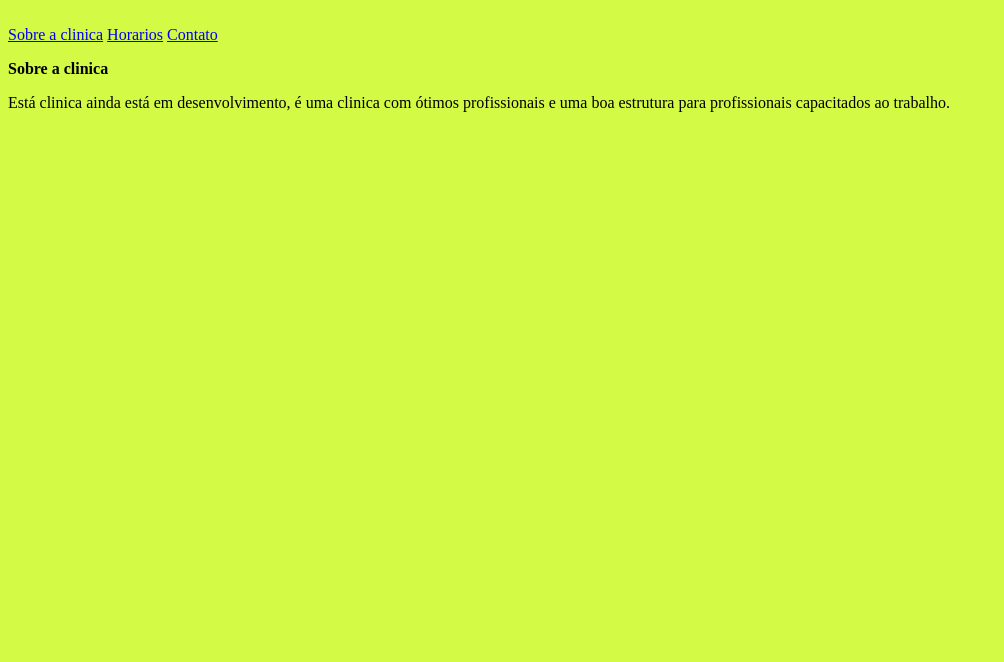
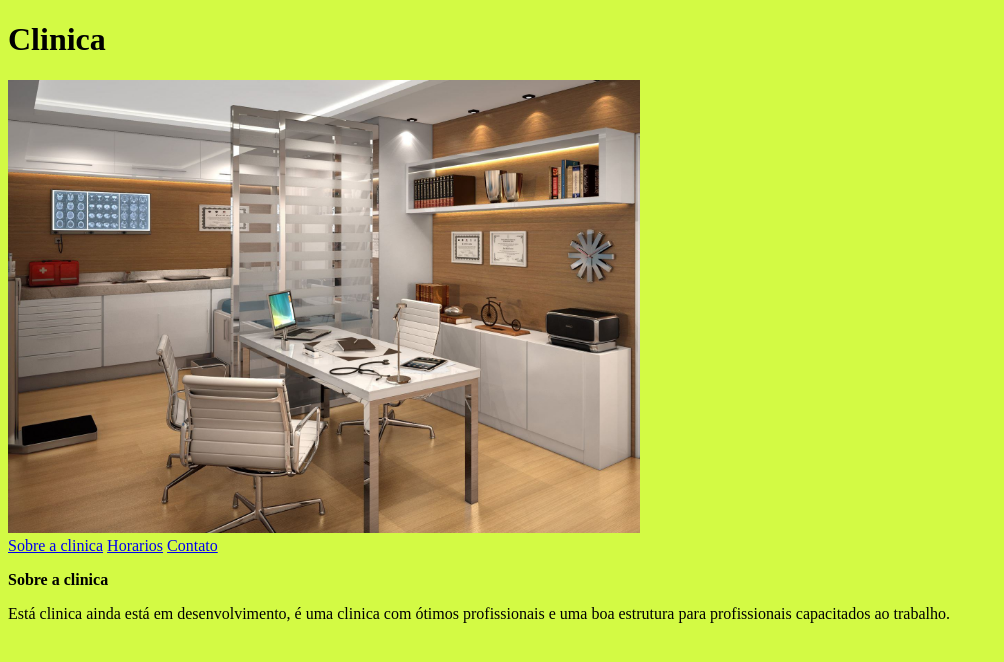
Before and after one commit to BrunoDev2003/DIO-HTML-BOOTCAMP, a plain HTML site: page primeiro_projeto_html/index.html in a window 1280 px wide. Shown: the top 662 px of the page, without its empty margins (0-1004 px from the left). Drawn offline with Linux system fonts and the light colour scheme.

Commit message:
adicionado as imagens

```diff
--- a/primeiro_projeto_html/index.html
+++ b/primeiro_projeto_html/index.html
@@ -9,6 +9,9 @@
 
         body {
             background-color: #d3fa44;
+        }
+        header img {
+            width: 50%;
         }
         table tr:hover td {
             background-color: rgba(20, 111, 231, 0.692);
@@ -33,9 +36,12 @@
     </style>
 </head>
 <body>
-    <header>
-        <img src="" alt="">
-    </header>
+    <div>
+        <header>
+            <h1>Clinica</h1>
+            <img src="/primeiro_projeto_html/images/Clinica_pagina_principal.jpg" alt="">
+        </header>
+    </div>
 
     <navbar>
         <a rel="html" href="Sobre.html" title="Sobre a clinica" target="_blank">Sobre a clinica</a>
```
Also changed, not shown: primeiro_projeto_html/Contato.html (+4 -1 lines), primeiro_projeto_html/Horarios.html (+4 -1 lines), primeiro_projeto_html/Sobre.html (+1 -1 lines), primeiro_projeto_html/images/Clinica_pagina_principal.jpg (added), primeiro_projeto_html/images/contatos.jpg (added), primeiro_projeto_html/images/horario_atendimentos.jpg (added), primeiro_projeto_html/images/spbre_clinica.jpg (added).
